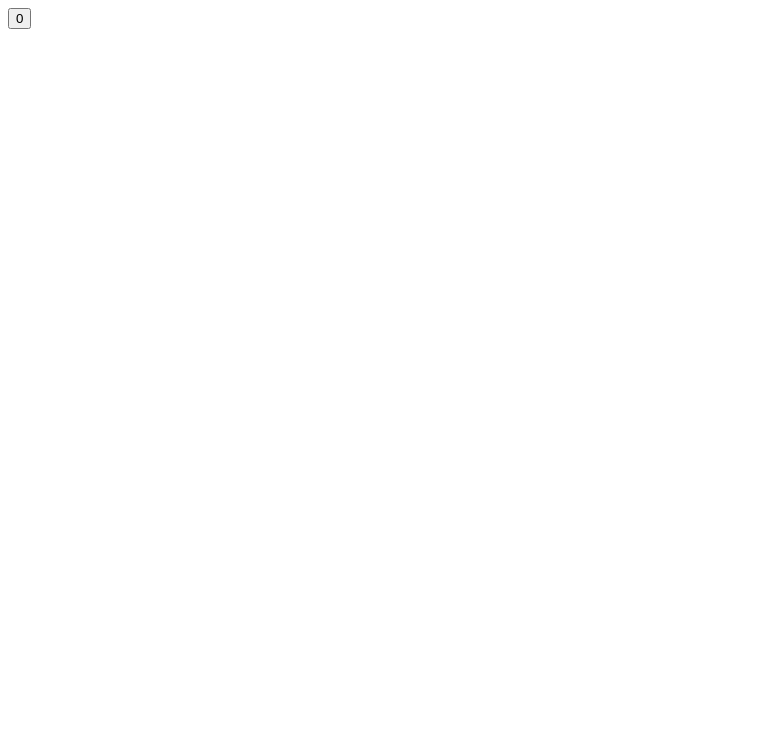
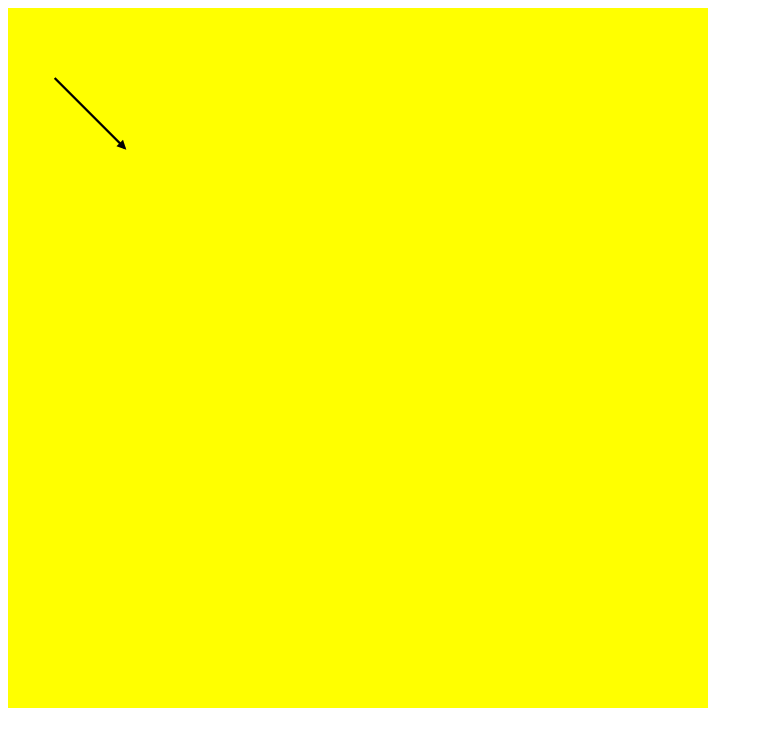
Before and after one commit to sagarhasan273/React, a JavaScript app: page / in a window 1280 px wide. Shown: the top 746 px of the page, without its empty margins (0-763 px from the left). Built offline with nearby package versions, Linux system fonts and the light colour scheme.

Commit message:
connector for linkedlist and recusive visualisation

```diff
--- a/src/App.js
+++ b/src/App.js
@@ -1,9 +1,9 @@
-import ClickCounter from './components/ClickCounter';
+import Path from './components/Path';
 
 export default function App() {
   return (
     <div>
-      <ClickCounter />
+      <Path />
     </div>
   );
 }
--- a/src/HOC/withCounter.js
+++ /dev/null
@@ -1,21 +0,0 @@
-import React from 'react';
-
-const withCounter = (OriginalComponent) => {
-    class NewComponent extends React.Component {
-        state = {
-            counter: 0,
-        };
-
-        increment = () => {
-            this.setState((state) => ({ counter: state.counter + 1 }));
-        };
-
-        render() {
-            const { counter } = this.state;
-            return <OriginalComponent counter={counter} increment={this.increment} />;
-        }
-    }
-    return NewComponent;
-};
-
-export default withCounter;
--- a/src/components/ClickCounter.js
+++ /dev/null
@@ -1,13 +0,0 @@
-import withCounter from '../HOC/withCounter';
-
-/* eslint-disable react/destructuring-assignment */
-function ClickCounter(props) {
-  const { counter, increment } = props;
-  return (
-    <div>
-      <button type="button" onClick={increment}>{counter}</button>
-    </div>
-  );
-}
-
-export default withCounter(ClickCounter);
--- /dev/null
+++ b/src/components/Path.js
@@ -0,0 +1,21 @@
+/* eslint-disable react/destructuring-assignment */
+function Path() {
+  return (
+    <div style={{ width: '700px', height: '700px', backgroundColor: 'yellow' }}>
+      <svg viewBox="0 0 300 300" xmlns="http://www.w3.org/2000/svg">
+        <defs>
+          <marker id="arrowhead-220,200368.75,50" markerWidth="10" markerHeight="10" refX="5" refY="2" orient="auto" markerUnits="strokeWidth"><path d="M 2,0 L 2,4 L 6,2 Z" /></marker>
+        </defs>
+
+        <line x1="20" y1="30" x2="50" y2="60" markerEnd="url(#arrowhead-220,200368.75,50)" stroke="black">
+          <animate attributeName="x2" from="20" to="50" dur="0.2s" repeatCount="1" restart="whenNotActive" />
+          <animate attributeName="y2" from="30" to="60" dur="0.2s" repeatCount="1" restart="whenNotActive" />
+        </line>
+
+      </svg>
+
+    </div>
+  );
+}
+
+export default Path;
```
